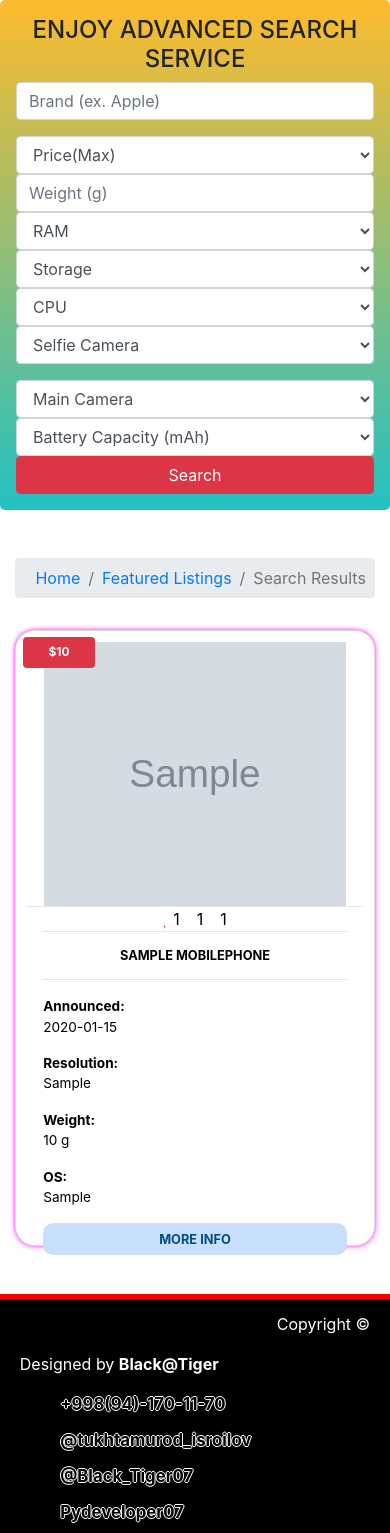
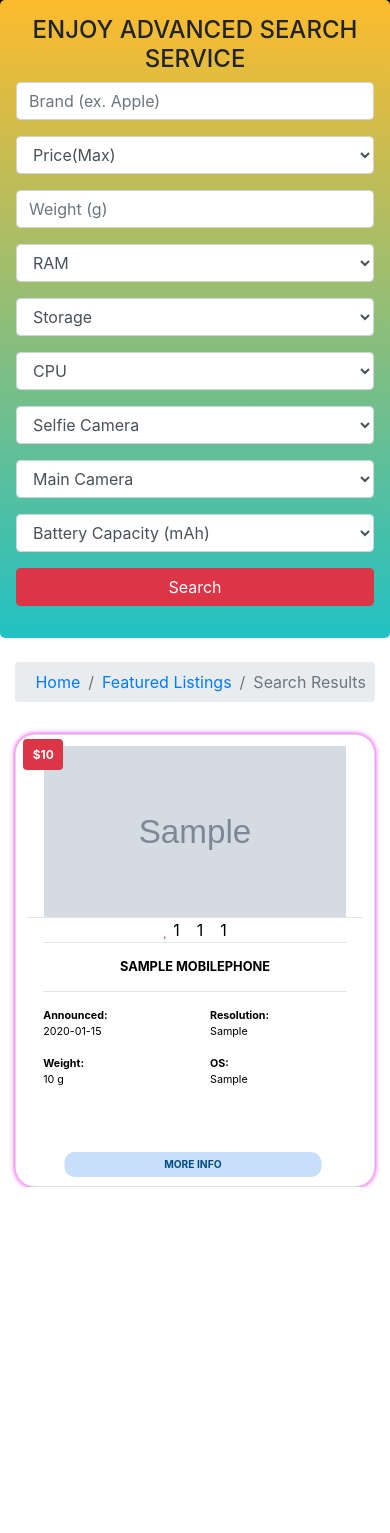
Before and after one commit to Pydeveloper07/mobileinfoDjangoBack, a Django app: page /listings/search/ in a window 390 px wide. Shown: the part 70-1603 px from the top of the page. After the commit the page ends 1257 px from the top, so only its background shows below. Run offline with Django 3.2, Linux system fonts and the light colour scheme; tables that the repository leaves empty hold one stand-in row (values such as "Sample post"); grey boxes marked "Sample" are stand-in pictures; some libraries are stand-ins or nearby versions; some web fonts are replaced.

Commit message:
bug fixes and mobile responsive design

```diff
--- a/listings/views.py
+++ b/listings/views.py
@@ -19,8 +19,10 @@ def listing(request, listing_id):
     phone = get_object_or_404(MobilePhone, pk=listing_id)
     if request.user.is_authenticated:
         new_review, old_review = PhoneReviews.objects.get_or_create(username=request.user, phone_id=MobilePhone.objects.get(id=listing_id))
+    comments = Comment.objects.filter(phone_id=listing_id, reply_id=None)
     context = {
         'phone':phone,
+        'comments':comments,
     }
     return render(request, 'listings/listing.html', context)
 
--- a/mobileinfo/static/css/custom.css
+++ b/mobileinfo/static/css/custom.css
@@ -101,6 +101,11 @@ html, body{
 }
 .card .more-info{
     text-align:center;
+    position:absolute;
+    bottom: 2%;
+    width: 80% !important;
+    margin-left:50%;
+    transform:translateX(-55%);
 }
 .card .more-info a{
     display:block;
@@ -329,7 +334,7 @@ footer .vcenter{
 }
 
 /*Listings page css*/
-.content, .side-menu, .right-menu{
+.content, .side-menu, .right-menu, .search-content{
     margin-top:70px;
 }
 .side-menu{
--- a/mobileinfo/static/css/responsive.css
+++ b/mobileinfo/static/css/responsive.css
@@ -1,279 +1,160 @@
-	/* Small desktop */
-	@media (min-width: 980px) and (max-width: 1199px) {
-
-		/* Works */
-		.myport .portfolio ,
-		.myport .portfolio-5-col,
-		.myport .portfolio-4-col,
-		.myport .portfolio-3-col
-		{
-			width: 25%;
-		}
-
-		.img-holder:hover .overlay-content{
-			top: 20%;
-		}
-
-	}
-
-
-	/* Portrait tablet to landscape and desktop */
-	@media (min-width: 768px) and (max-width: 979px) {
-
-		/* Home Slider */
-		#home-slider .caption h1 {
-			font-size: 60px;
-		}
-
-		#home-slider .caption p {
-			font-size: 35px;
-		}
-
-		/* Navagation*/
-		.navbar-header {
-			float: none;
-		}
-		.navbar-left,.navbar-right {
-			float: none !important;
-		}
-		.navbar-toggle {
-			display: block;
-		}
-		.navbar-collapse {
-			border-top: 1px solid transparent;
-			box-shadow: inset 0 1px 0 rgba(255,255,255,0.1);
-		}
-		.navbar-fixed-top {
-			top: 0;
-			border-width: 0 0 1px;
-		}
-		.navbar-collapse.collapse {
-			display: none!important;
-		}
-		.navbar-nav {
-			float: none!important;
-			margin-top: 7.5px;
-		}
-		.navbar-nav>li {
-			float: none;
-		}
-		.navbar-nav>li>a {
-			padding-top: 10px;
-			padding-bottom: 10px;
-		}
-		.collapse.in{
-			display:block !important;
-		}
-		.navbar-collapse.in {
-			overflow-y: auto !important;
-		}
-		.navbar-nav .open .dropdown-menu {
-			position: static;
-			float: none;
-			width: auto;
-			margin-top: 0;
-			background-color: transparent;
-			border: 0;
-			box-shadow: none;
-		}
-		.navbar-nav .open .dropdown-menu>li>a, .navbar-nav .open .dropdown-menu .dropdown-header {
-			padding: 5px 15px 5px 25px;
-		}
-		.navbar-inverse .navbar-nav .open .dropdown-menu>li>a {
-			color: #999;
-		}
-		.navbar-inverse .navbar-nav .open .dropdown-menu>li>a:hover,
-		.navbar-inverse .navbar-nav .open .dropdown-menu>li>a:focus {
-			color: #fff;
-			background-color: transparent;
-			background-image:none;
-		}
-
-		/* Block Best Fitting */
-		.wrapper-team .col-md-3,
-		.wrapper-number .col-md-3,
-		.wrapper-count .col-md-3,
-		.wrapper-partners .col-md-3
-		{
-			float: left;
-			margin: 0 auto;
-			width: 50%;
-		}
-
-		/* Price */
-		.wrapper-pricing .col-md-3{
-			margin: 0 auto 20px;
-			width: 50%;
-			float: left;
-		}
-
-		/* Works */
-		.myport .portfolio ,
-		.myport .portfolio-5-col,
-		.myport .portfolio-4-col,
-		.myport .portfolio-3-col
-		{
-			width: 33.33%;
-		}
-		.img-holder:hover .overlay-content{
-			top: 20%;
-		}
-		/* News */
-		.post-date{
-			padding: 5px 15px;
-		}
-
-		.post-date h2 {
-			font-size: 16px;
-			margin-top: 5px;
-		}
-
-		.post-date h2 span {
-			font-size: 18px;
-		}
-
-		/* Contact Form */
-		.contact_form {
-			width: 90%;
+@media only screen and (max-width:580px){
+	#listing .thumb{
+		width:49%;
 	}
 }
-
-
-	/* Landscape phone to portrait tablet */
-	@media (max-width: 767px) {
-
-		#home-slider .caption h1 {
-			font-size: 40px;
+@media only screen and (max-width:600px){
+	#upcoming-phones .card img {
+		height: 55% !important;
 	}
-
-		#home-slider .caption p {
-			font-size: 15px;
+	.side-menu{
+		z-index:999;
+		display:none;
 	}
-
-
-		/* Block Best Fitting */
-		.wrapper-number .col-md-3,
-		.wrapper-team .col-md-3,
-		.wrapper-count .col-md-3,
-		.wrapper-partners .col-md-3{
-			float: left;
-			margin: 0 auto;
-			width: 50%;
+	.content{
+		margin-left:0 !important;
+		min-width:100% !important;
 	}
-
-		/* Price */
-		.wrapper-pricing .col-md-3{
-			margin: 0 auto 20px;
-			width: 70%;
+	.card img {
+		height: 40% !important;
 	}
-
-		/* Works */
-		.myport .portfolio ,
-		.myport .portfolio-5-col,
-		.myport .portfolio-4-col,
-		.myport .portfolio-3-col
-		{
-			width: 50%;
+	.card-body .row div{
+		width:50%;
 	}
-		.img-holder:hover .overlay-content{
-			top: 20%;
+	.card-body dt,
+	.card-body dd {
+		font-size: 0.67em !important;
 	}
-
-		/* News */
-		.post-date{
-			padding: 5px 15px;
+	#upcoming-phones .card-body dt,
+	#upcoming-phones .card-body dd {
+		font-size: 0.9em !important;
 	}
-
-		.post-date h2 {
-			font-size: 16px;
-			margin-top: 5px;
+	.card .more-info{
+		font-size: 0.8em;
 	}
-
-		.post-date h2 span {
-			font-size: 18px;
+	.contact-header h1{
+		font-size:1.3em !important;
+		padding: 5px;
 	}
-
-		/* Contact Form */
-		.contact_form {
-			width: 90%;
 }
-
+@media only screen and (max-width:768px){
+	.section-header div{
+		display:none;
 	}
-
-	/* Landscape phones and down */
-	@media (max-width: 480px) {
-
-		/* Home Slider */
-		#home-slider .caption h1 {
-			font-size: 40px;
+	.card .badge{
+		width:auto !important;
 	}
-		#home-slider .caption {
-			font-size: 15px;
-			padding: 0 30px;
+	.right-menu{
+		display:none;
 	}
-		.left-control, .right-control {
-			font-size: 20px;
-			height: 30px;
-			line-height: 25px;
-			width: 30px;
+	.content{
+		margin-left:25%;
 	}
-		#home-slider:hover .right-control {
-			right: 15px;
+	.contact-header h1{
+		font-size:2em;
 	}
-		#home-slider:hover .left-control {
-			left: 15px;
+	.content .section-header h1{
+		font-size:1.5em;
+		transform: rotateZ(0deg);
 	}
-
-		/* Block Best Fitting */
-		.wrapper-team .col-md-3,
-		.wrapper-number .col-md-3,
-		.wrapper-count .col-md-3,
-		.wrapper-partners .col-md-3
-		{
-			margin: 0 auto;
-			width: 100%;
+	.content .container {
+		margin:auto;
 	}
-
-		/* Price */
-		.wrapper-pricing .col-md-3{
-			margin: 0 auto 20px;
-			width: 100%;
+	footer {
+		font-size: 0.8em !important;
 	}
-
-		/* Facts */
-		.wrapper-contacts-icons .col-xs-4{
-			width: 100%;
 }
-
-		/* Works */
-		.myport .portfolio ,
-		.myport .portfolio-5-col,
-		.myport .portfolio-4-col,
-		.myport .portfolio-3-col
-		{
-			width: 100%;
+@media only screen and (min-width:600px) and (max-width:768px){
+	.card img {
+		height: 35% !important;
 	}
-
-		/* Titles */
-		.section-title h1 span{
-			padding: 0 4px;
-			font-size: 30px;
+	.card .badge {
+		font-size: 0.7em !important;
 	}
-		.element-title h1 {
-			font-size: 20px;
+	.card-body dt,
+	.card-body dd {
+		font-size: 0.67em !important;
 	}
-		.element-title h3 {
-			font-size: 16px;
+	.card-body .more-info a {
+		font-size: 0.8em;
+		padding: 10px;
 	}
-
-		/* Contact Form */
-		.contact_form {
-			width: 90%;
 }
-
+@media only screen and (min-width:769px) and (max-width:992px){
+	#upcoming-phones .card img {
+		height: 45% !important;
 	}
-
-	@media all and (-webkit-min-device-pixel-ratio: 1.5)
-	{
-		/*.navbar-brand { background: url("../images/logo-white@2x.png") no-repeat scroll 0 0 rgba(0, 0, 0, 0);background-size: 151px 47px; }*/
+	.card img {
+		height: 40% !important;
 	}
+	.card .badge {
+		font-size: 0.5em !important;
+	}
+	#upcoming-phones .card-body dt,
+	#upcoming-phones .card-body dd {
+		font-size: 0.9em !important;
+	}
+	.card-body dt,
+	.card-body dd {
+		font-size: 0.6em !important;
+	}
+	.card-body .more-info a {
+		font-size: 0.8em;
+		padding: 10px;
+	}
+	.side-menu{
+		max-width: 20% !important;
+	}
+	.content{
+		margin-left: 20%;
+		max-width: 60% !important;
+	}
+	.right-menu{
+		max-width:20% !important;
+	}
+	.content .section-header h1 {
+		font-size: 1.5em;
+		transform: rotateZ(0deg);
+	}
+	.right-menu .explore{
+		font-size:0.7em;
+	}
+	.right-menu .wk-phone-title{
+		font-size:1.5em;
+	}
+	footer{
+		font-size: 0.4em !important;
+	}
+}
+@media only screen and (min-width:992px) and (max-width:1200px){
+	.card .badge {
+		font-size: 0.7em !important;
+		width: auto !important;
+	}
+	.card-body dt,
+	.card-body dd {
+		font-size: 0.65em !important;
+	}
+	.card img {
+		height: 38% !important;
+	}
+	.content .section-header h1 {
+		font-size: 1.5em;
+		transform: rotateZ(-2deg);
+	}
+	.right-menu .explore {
+		font-size: 0.8em;
+	}
+	footer {
+		font-size: 0.7em !important;
+	}
+	.card-body .more-info a {
+		font-size: 0.8em;
+		padding: 10px;
+		transform: translateX(-5%);
+	}
+	#upcoming-phones .card-body dt,
+	#upcoming-phones .card-body dd {
+		font-size: 0.8em !important;
+	}
+}
--- a/templates/base.html
+++ b/templates/base.html
@@ -11,6 +11,7 @@
     <link rel="stylesheet" href="{% static 'css/all.min.css' %}">
     <link rel="stylesheet" href="{% static 'css/custom.css' %}">
     <link rel="stylesheet" href="{% static 'css/lightbox.css' %}">
+    <link rel="stylesheet" href="{% static 'css/responsive.css' %}">
     {% block style %}
     {% endblock %}
 </head>
@@ -24,7 +25,6 @@
     {% include 'partials/_login.html' %}
     {% include 'partials/_registration.html' %}
 
-    {% include 'partials/_footer.html' %}
     <!-- JavaScript Plugins -->
     <script src="{% static 'js/jquery.js' %}"></script>
     <script src="{% static 'js/custom.js' %}"></script>
--- a/templates/pages/search.html
+++ b/templates/pages/search.html
@@ -4,7 +4,7 @@
 {% load static %}
 
 {% block content %}
-<div class="content" style="margin-left:0">
+<div class="search-content" style="margin-left:0">
     {% include 'partials/_search.html' %}
     <section class="section container mb-5">
         <!-- Breadcrumb -->
@@ -33,25 +33,25 @@
                         <h1 class="card-title">{{phone.name}}</h1>
                         <hr>
                         <div class="row text-left">
-                            <div class="col-md-6">
+                            <div class="col-md-6 col-sm-6 col-xs-6">
                                 <dl>
                                     <dt>Announced:</dt>
                                     <dd>{{phone.announced_date}}</dd>
                                 </dl>
                             </div>
-                            <div class="col-md-6">
+                            <div class="col-md-6 col-sm-6 col-xs-6">
                                 <dl>
                                     <dt>Resolution:</dt>
                                     <dd>{{phone.display_resolution}}</dd>
                                 </dl>
                             </div>
-                            <div class="col-md-6">
+                            <div class="col-md-6 col-sm-6 col-xs-6">
                                 <dl>
                                     <dt>Weight:</dt>
                                     <dd>{{phone.weight}} g</dd>
                                 </dl>
                             </div>
-                            <div class="col-md-6">
+                            <div class="col-md-6 col-sm-6 col-xs-6">
                                 <dl>
                                     <dt>OS:</dt>
                                     <dd>{{phone.os}}</dd>
@@ -72,6 +72,9 @@
     </section>
 </div>
 {% endblock %}
+
+<!-- Footer -->
+{% include 'partials/_footer.html' %}
 
 {% block javascript %}
 <script>
--- a/templates/partials/_footer.html
+++ b/templates/partials/_footer.html
@@ -1,14 +1,14 @@
 <footer>
     <div class="row">
-        <div class="col-md-2 col-xs-6 text-right" style="margin:0">
+        <div class="col-md-2 col-sm-6 col-xs-6 text-right" style="margin:0">
             <p class="vcenter">Copyright &copy;</p>
         </div>
-        <div class="col-md-3 col-xs-6 text-left">
+        <div class="col-md-3 col-sm-6 col-xs-6 text-left">
             <p class="vcenter">Designed by <strong>Black@Tiger</strong></p>
         </div>
-        <div class="col-md-7 col-xs-12">
+        <div class="col-md-7 col-sm-12 col-xs-12">
             <div class="row">
-                <div class="col-md-6">
+                <div class="col-md-6 col-sm-6 col-xs-6 text-sm-center">
                     <a class="social-link">
                         <i class="fas fa-phone-alt"></i>
                         <span class="extended">+998(94)-170-11-70</span>
@@ -18,7 +18,7 @@
                         <span class="extended">@tukhtamurod_isroilov</span>
                     </a>
                 </div>
-                <div class="col-md-6">
+                <div class="col-md-6 col-sm-6 col-xs-6 text-sm-center">
                     <a class="social-link">
                         <i class="fab fa-telegram"></i>
                         <span class="extended">@Black_Tiger07</span>
--- a/templates/partials/_search.html
+++ b/templates/partials/_search.html
@@ -7,7 +7,7 @@
         <div class="col-md-2 col-lg-2 col-sm-4 mb-3">
             <input class="form-control" type="text" name="brand" placeholder="Brand (ex. Apple)">
         </div>
-        <div class="col-md-2 col-lg-2 col-sm-4">
+        <div class="col-md-2 col-lg-2 col-sm-4 mb-3">
             <select name="price" class="form-control">
                 <option value="" disabled selected>Price(Max)</option>
                 <option value="150">$150</option>
@@ -18,10 +18,10 @@
                 <option value="900">$900+</option>
             </select>
         </div>
-        <div class="col-md-2 col-lg-2 col-sm-4">
+        <div class="col-md-2 col-lg-2 col-sm-4 mb-3">
             <input class="form-control" type="number" name="weight" placeholder="Weight (g)" min="0" step="10">
         </div>
-        <div class="col-md-2 col-lg-2 col-sm-4">
+        <div class="col-md-2 col-lg-2 col-sm-4 mb-3">
             <select name="ram" class="form-control">
                 <option value="" disabled selected>RAM</option>
                 <option value="1">1GB</option>
@@ -32,7 +32,7 @@
                 <option value="10">10GB+</option>
             </select>
         </div>
-        <div class="col-md-2 col-lg-2 col-sm-4">
+        <div class="col-md-2 col-lg-2 col-sm-4 mb-3">
             <select name="storage" class="form-control">
                 <option value="" disabled selected>Storage</option>
                 <option value="8">8GB</option>
@@ -44,7 +44,7 @@
                 <option value="512">512GB+</option>
             </select>
         </div>
-        <div class="col-md-2 col-lg-2 col-sm-4">
+        <div class="col-md-2 col-lg-2 col-sm-4 mb-3">
             <select name="cpu" class="form-control">
                 <option value="" disabled selected>CPU</option>
                 <option value="single">Single Core</option>
@@ -62,7 +62,7 @@
                 <option value="triple">Triple+</option>
             </select>
         </div>
-        <div class="col-md-3 col-lg-3 col-sm-4">
+        <div class="col-md-3 col-lg-3 col-sm-4 mb-3">
             <select name="main_camera" class="form-control">
                 <option value="" disabled selected>Main Camera</option>
                 <option value="single">Single</option>
@@ -70,7 +70,7 @@
                 <option value="triple">Triple+</option>
             </select>
         </div>
-        <div class="col-md-3 col-lg-3 col-sm-4">
+        <div class="col-md-3 col-lg-3 col-sm-4 mb-3">
             <select name="battery" class="form-control">
                 <option value="" disabled selected>Battery Capacity (mAh)</option>
                 <option value="1000">1000-2000</option>
@@ -79,7 +79,7 @@
                 <option value="4000">4000+</option>
             </select>
         </div>
-        <div class="col-md-3 col-lg-3 col-sm-4">
+        <div class="col-md-3 col-lg-3 col-sm-12 col-xs-12 mb-3">
             <input type="submit" value="Search" class="form-control btn btn-danger">
         </div>
     </form>
```
Also changed, not shown: mobileinfo/settings.py (+13 -6 lines), templates/listings/listing.html (+14 -10 lines), templates/listings/listings.html (+8 -6 lines), templates/pages/index.html (+9 -7 lines). Lines whose indentation alone changed are shown as unchanged.
